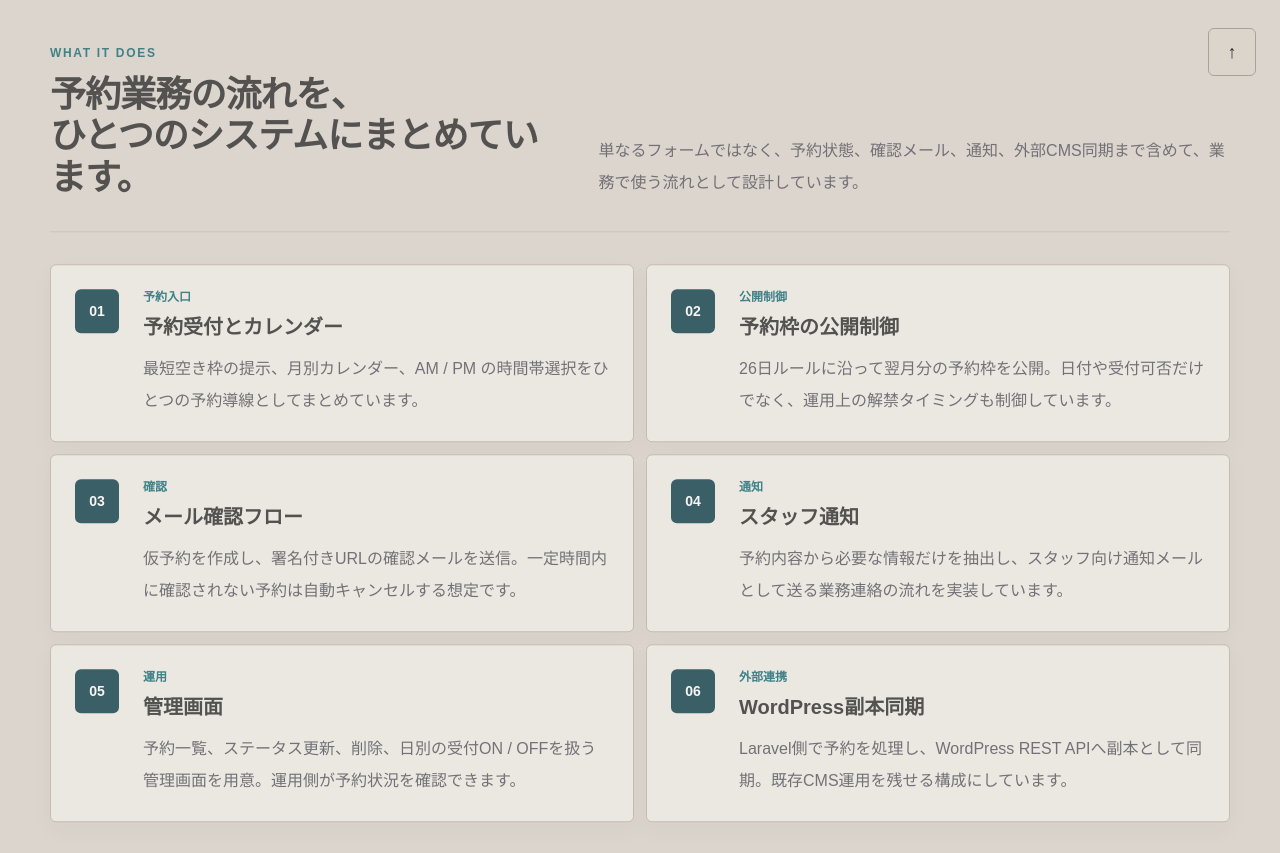
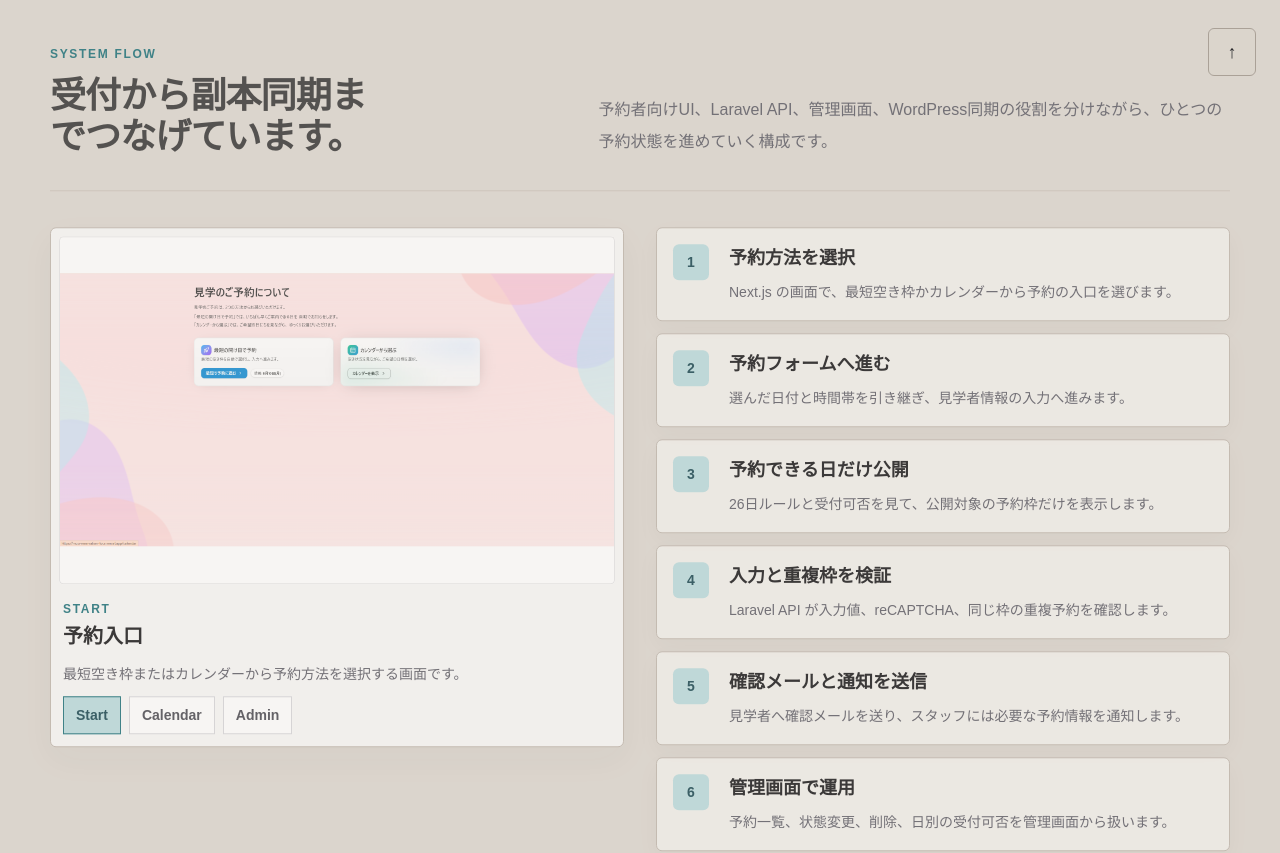
Before and after one commit to muu-ima/portfolio, a Next.js app: page /works/reservation-tour in a window 1280 px wide. Shown: the part 700-1553 px from the top of the page. Built offline with nearby package versions, Linux system fonts and the light colour scheme; a web font is replaced by a local one.

Commit message:
refactor: streamline reservation tour page

```diff
--- a/app/works/reservation-tour/ReservationFlowImageSlider.tsx
+++ b/app/works/reservation-tour/ReservationFlowImageSlider.tsx
@@ -47,7 +47,7 @@ export default function ReservationFlowImageSlider() {
   };
 
   return (
-    <figure className="media-frame media-frame-dark p-2">
+    <figure className="media-frame p-2">
       <LightboxImage
         src={active.src}
         alt={active.alt}
@@ -67,14 +67,14 @@ export default function ReservationFlowImageSlider() {
       <figcaption className="mt-4 min-h-24 px-1 pb-1">
         <div className="flex flex-col gap-3">
           <div>
-            <p className="section-kicker-dark">
+            <p className="section-kicker">
               {active.label}
             </p>
-            <h3 className="mt-1 text-xl font-semibold tracking-normal text-zinc-100">
+            <h3 className="mt-1 text-xl font-semibold tracking-normal text-zinc-950">
               {active.title}
             </h3>
           </div>
-          <p className="text-sm leading-6 text-zinc-300">
+          <p className="text-sm leading-6 text-zinc-600">
             {active.description}
           </p>
         </div>
@@ -92,8 +92,8 @@ export default function ReservationFlowImageSlider() {
               aria-pressed={selected}
               className={`border px-3 py-2 text-sm font-semibold transition ${
                 selected
-                  ? "border-cyan-200 bg-[#b6d9dc] text-[#083b46]"
-                  : "border-white/20 bg-white/5 text-zinc-200 hover:border-white/40 hover:bg-white/10"
+                  ? "border-[#0e6871] bg-[#b6d9dc] text-[#083b46]"
+                  : "border-zinc-300 bg-white text-zinc-700 hover:border-zinc-500"
               }`}
             >
               {slide.label}
--- a/app/works/reservation-tour/page.tsx
+++ b/app/works/reservation-tour/page.tsx
@@ -5,45 +5,6 @@ import LightboxImage from "../../components/LightboxImage";
 import SideKanaNav from "../../components/SideKanaNav";
 import SiteFooter from "../../components/SiteFooter";
 import ReservationFlowImageSlider from "./ReservationFlowImageSlider";
-
-const features = [
-  {
-    scope: "予約入口",
-    title: "予約受付とカレンダー",
-    description:
-      "最短空き枠の提示、月別カレンダー、AM / PM の時間帯選択をひとつの予約導線としてまとめています。",
-  },
-  {
-    scope: "公開制御",
-    title: "予約枠の公開制御",
-    description:
-      "26日ルールに沿って翌月分の予約枠を公開。日付や受付可否だけでなく、運用上の解禁タイミングも制御しています。",
-  },
-  {
-    scope: "確認",
-    title: "メール確認フロー",
-    description:
-      "仮予約を作成し、署名付きURLの確認メールを送信。一定時間内に確認されない予約は自動キャンセルする想定です。",
-  },
-  {
-    scope: "通知",
-    title: "スタッフ通知",
-    description:
-      "予約内容から必要な情報だけを抽出し、スタッフ向け通知メールとして送る業務連絡の流れを実装しています。",
-  },
-  {
-    scope: "運用",
-    title: "管理画面",
-    description:
-      "予約一覧、ステータス更新、削除、日別の受付ON / OFFを扱う管理画面を用意。運用側が予約状況を確認できます。",
-  },
-  {
-    scope: "外部連携",
-    title: "WordPress副本同期",
-    description:
-      "Laravel側で予約を処理し、WordPress REST APIへ副本として同期。既存CMS運用を残せる構成にしています。",
-  },
-];
 
 const flow = [
   {
@@ -169,57 +130,18 @@ export default function ReservationTourPage() {
         </div>
       </section>
 
-      <section className="border-b border-[#c8c0b6] bg-[#dbd5cd] px-5 py-14 sm:px-8">
+      <section className="border-y border-[#c8c0b6] bg-[#dbd5cd] px-5 py-14 text-[#2a2a2a] sm:px-8">
         <div className="mx-auto max-w-[1180px]">
           <div className="grid gap-8 border-b border-[#c8c0b6] pb-8 lg:grid-cols-[0.9fr_1.1fr] lg:items-end">
             <div>
               <p className="section-kicker">
-                What It Does
-              </p>
-              <h2 className="section-title mt-3 text-3xl font-semibold sm:text-4xl">
-                予約業務の流れを、
-                <br />
-                ひとつのシステムにまとめています。
-              </h2>
-            </div>
-            <p className="max-w-2xl text-base leading-8 text-zinc-600">
-              単なるフォームではなく、予約状態、確認メール、通知、外部CMS同期まで含めて、業務で使う流れとして設計しています。
-            </p>
-          </div>
-          <div className="mt-8 grid gap-3 md:grid-cols-2">
-            {features.map((feature, index) => (
-              <article
-                key={feature.title}
-                className="surface-card grid gap-4 p-5 sm:grid-cols-[3.25rem_1fr] sm:p-6"
-              >
-                <div>
-                  <span className="flex h-11 w-11 items-center justify-center rounded-[var(--portfolio-radius)] bg-[#083b46] text-sm font-semibold text-white">
-                    {String(index + 1).padStart(2, "0")}
-                  </span>
-                </div>
-                <div>
-                  <p className="text-xs font-semibold text-[#0e6871]">{feature.scope}</p>
-                  <h3 className="mt-2 text-xl font-semibold tracking-normal">{feature.title}</h3>
-                  <p className="mt-3 text-base leading-8 text-zinc-600">{feature.description}</p>
-                </div>
-              </article>
-            ))}
-          </div>
-        </div>
-      </section>
-
-      <section className="border-y border-[#c8c0b6] bg-[#2a2a2a] px-5 py-14 text-[#dbd5cd] sm:px-8">
-        <div className="mx-auto max-w-[1180px]">
-          <div className="grid gap-8 border-b border-white/10 pb-8 lg:grid-cols-[0.9fr_1.1fr] lg:items-end">
-            <div>
-              <p className="section-kicker-dark">
                 System Flow
               </p>
               <h2 className="section-title mt-3 text-3xl font-semibold sm:text-4xl">
                 受付から副本同期までつなげています。
               </h2>
             </div>
-            <p className="max-w-2xl text-base leading-8 text-zinc-300">
+            <p className="max-w-2xl text-base leading-8 text-zinc-600">
               予約者向けUI、Laravel API、管理画面、WordPress同期の役割を分けながら、ひとつの予約状態を進めていく構成です。
             </p>
           </div>
@@ -229,16 +151,16 @@ export default function ReservationTourPage() {
               {flow.map((item, index) => (
                 <li
                   key={item.title}
-                  className="grid gap-3 rounded-[var(--portfolio-radius)] border border-white/15 bg-white/5 p-4 sm:grid-cols-[2.75rem_1fr]"
+                  className="surface-card grid gap-3 p-4 sm:grid-cols-[2.75rem_1fr]"
                 >
                   <span className="flex h-9 w-9 items-center justify-center rounded-[var(--portfolio-radius)] bg-[#b6d9dc] text-sm font-semibold text-[#083b46]">
                     {index + 1}
                   </span>
                   <div>
-                    <h3 className="text-lg font-semibold tracking-normal text-zinc-100">
+                    <h3 className="text-lg font-semibold tracking-normal text-zinc-950">
                       {item.title}
                     </h3>
-                    <p className="mt-2 text-sm leading-6 text-zinc-300">
+                    <p className="mt-2 text-sm leading-6 text-zinc-600">
                       {item.description}
                     </p>
                   </div>
```
